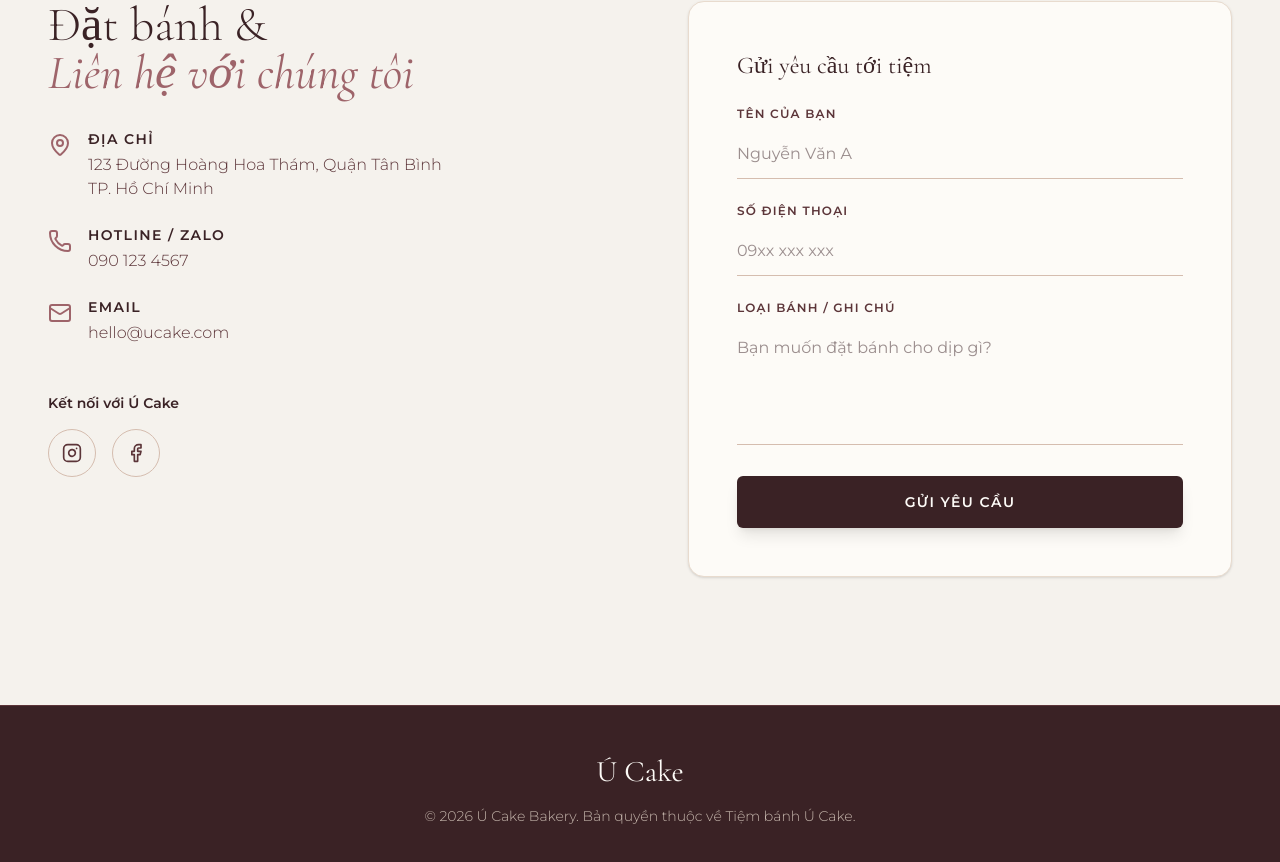
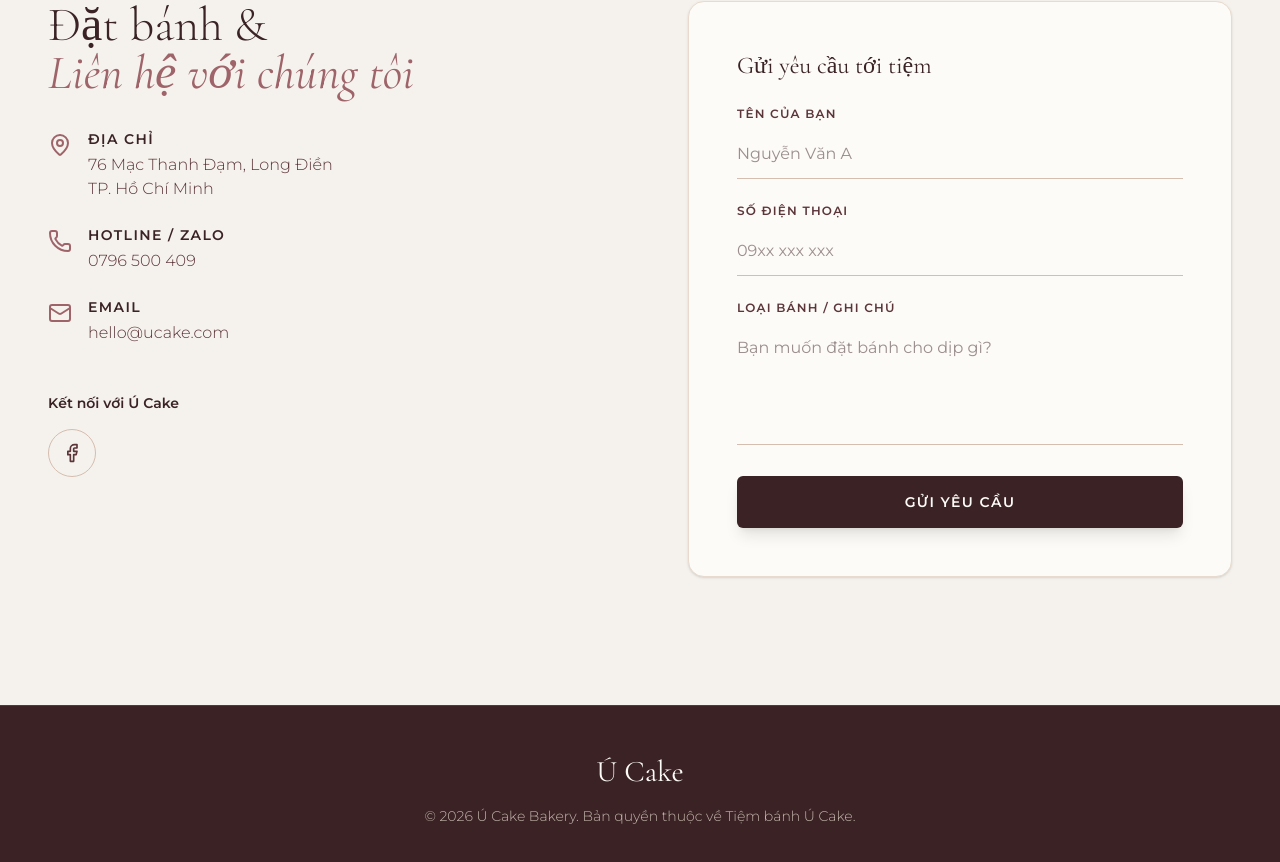
Before and after one commit to HIEUPC87/UCake, a React (Vite) app: page / in a window 1280 px wide. Shown: the part 3808-4670 px from the top of the page. Built offline with nearby package versions, Linux system fonts and the light colour scheme.

Commit message:
Update App.tsx

```diff
--- a/src/App.tsx
+++ b/src/App.tsx
@@ -259,14 +259,14 @@ export default function App() {
                   <MapPin className="text-primary-600 mt-1" size={24} />
                   <div>
                     <h4 className="font-semibold text-primary-900 uppercase tracking-widest text-sm mb-1">Địa chỉ</h4>
-                    <p className="text-primary-800 font-light">123 Đường Hoàng Hoa Thám, Quận Tân Bình<br/>TP. Hồ Chí Minh</p>
+                    <p className="text-primary-800 font-light">76 Mạc Thanh Đạm, Long Điền<br/>TP. Hồ Chí Minh</p>
                   </div>
                 </div>
                 <div className="flex items-start gap-4">
                   <Phone className="text-primary-600 mt-1" size={24} />
                   <div>
                     <h4 className="font-semibold text-primary-900 uppercase tracking-widest text-sm mb-1">Hotline / Zalo</h4>
-                    <p className="text-primary-800 font-light">090 123 4567</p>
+                    <p className="text-primary-800 font-light">0796 500 409</p>
                   </div>
                 </div>
                 <div className="flex items-start gap-4">
@@ -281,10 +281,8 @@ export default function App() {
               <div>
                 <h4 className="font-semibold text-primary-900 text-sm mb-4">Kết nối với Ú Cake</h4>
                 <div className="flex gap-4">
-                  <a href="#" className="w-12 h-12 rounded-full border border-primary-300 flex justify-center items-center hover:bg-primary-900 hover:text-white transition-colors text-primary-800">
-                    <Instagram size={20} />
-                  </a>
-                  <a href="#" className="w-12 h-12 rounded-full border border-primary-300 flex justify-center items-center hover:bg-primary-900 hover:text-white transition-colors text-primary-800">
+
+                  <a href="https://www.facebook.com/people/%C3%9A-Cake/61577435911102/" className="w-12 h-12 rounded-full border border-primary-300 flex justify-center items-center hover:bg-primary-900 hover:text-white transition-colors text-primary-800">
                     <Facebook size={20} />
                   </a>
                 </div>
```
